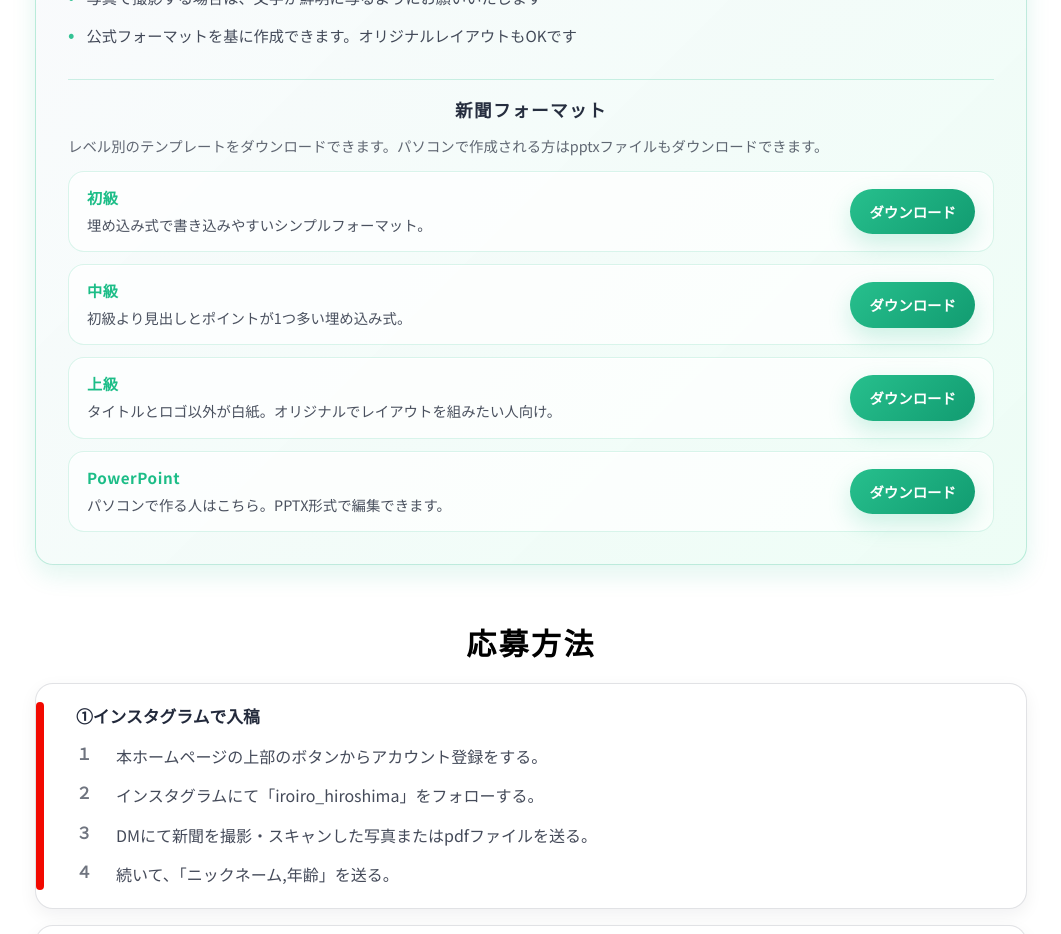
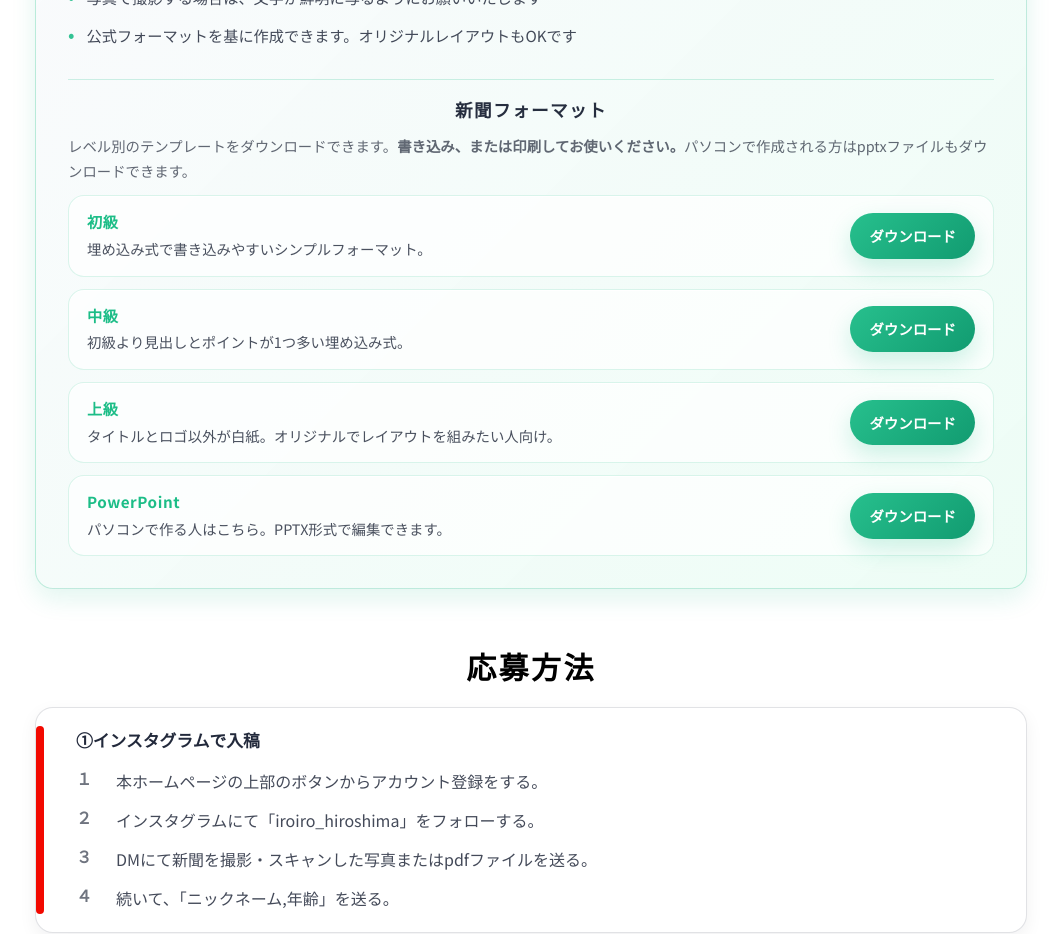
Before and after one commit to yvngmaxe/Canvas-site, a Next.js app: page /iroiro/kodomonews in a window 1280 px wide. Shown: the part 1520-2454 px from the top of the page, without its empty margins (109-1170 px from the left). Built offline with nearby package versions, Linux system fonts and the light colour scheme; no server answers.

Commit message:
kodomonews sentence

```diff
--- a/app/iroiro/kodomonews/page.tsx
+++ b/app/iroiro/kodomonews/page.tsx
@@ -57,7 +57,8 @@ const TEMPLATE_FORMATS = [
   },
   {
     level: "上級",
-    description: "タイトルとロゴ以外が白紙。オリジナルでレイアウトを組みたい人向け。",
+    description:
+      "タイトルとロゴ以外が白紙。オリジナルでレイアウトを組みたい人向け。",
     href: "/downloads/kodomonews-advanced.pdf",
   },
   {
@@ -195,7 +196,9 @@ export default function IroiroNewsPage() {
               <div className={styles.formatDownloads}>
                 <h4 className={styles.formatHeading}>新聞フォーマット</h4>
                 <p className={styles.formatSubtext}>
-                  レベル別のテンプレートをダウンロードできます。パソコンで作成される方はpptxファイルもダウンロードできます。
+                  レベル別のテンプレートをダウンロードできます。
+                  <strong>書き込み、または印刷してお使いください。</strong>
+                  パソコンで作成される方はpptxファイルもダウンロードできます。
                 </p>
                 <ul className={styles.formatList}>
                   {TEMPLATE_FORMATS.map((template) => (
```
